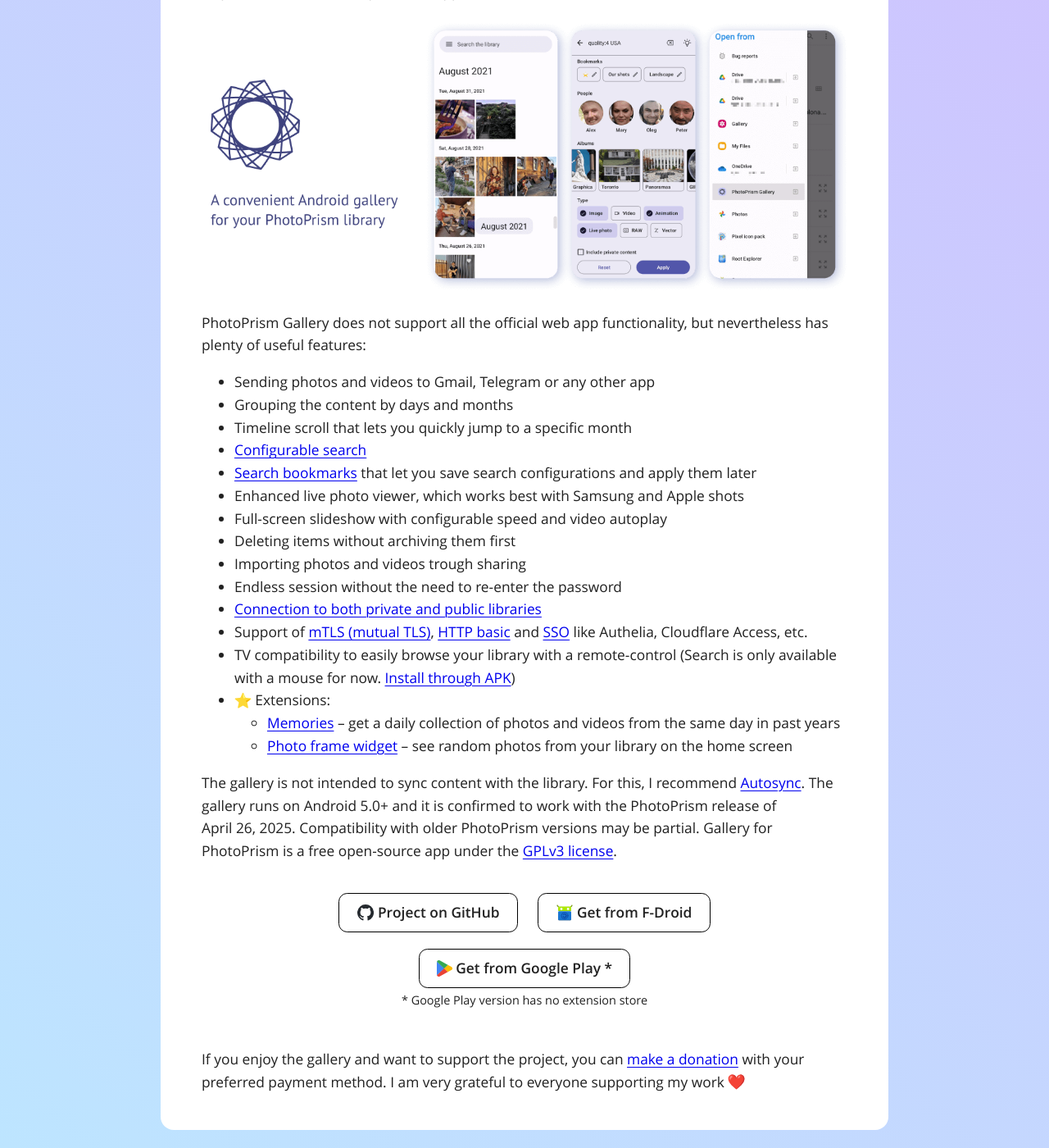
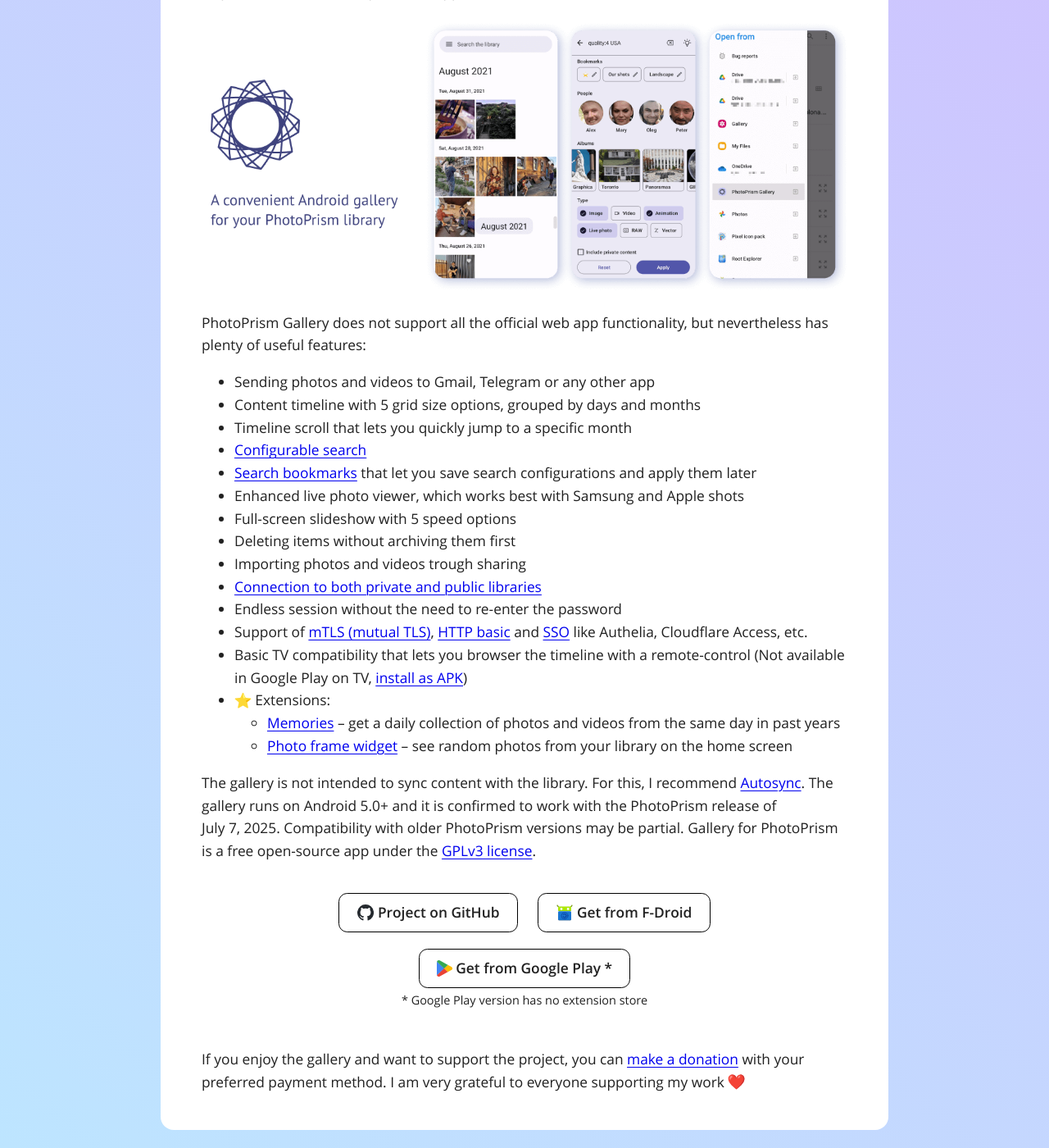
Before and after one commit to Radiokot/website, a Jekyll site: the page built from _projects/photoprism-android-gallery.html, in a window 1280 px wide and 1400 px high, scrolled down 481 px. Shown: the whole window at 82% size. Built offline with Jekyll 4.4.1, drawn with Linux system fonts in a browser that asks for light colours.

Commit message:
Update PhotoPrism description

```diff
--- a/_projects/photoprism-android-gallery.html
+++ b/_projects/photoprism-android-gallery.html
@@ -28,7 +28,7 @@
     nevertheless has plenty of useful features:
 <ul>
     <li>Sending photos and videos to Gmail, Telegram or any other app</li>
-    <li>Grouping the content by days and months</li>
+    <li>Content timeline with 5 grid size options, grouped by days and months</li>
     <li>Timeline scroll that lets you quickly jump to a specific month</li>
     <li><a href="https://github.com/Radiokot/photoprism-android-client/wiki/How-to-search-the-library"
             target="_blank">Configurable search</a></li>
@@ -36,12 +36,12 @@
             target="_blank">Search bookmarks</a>
         that let you save search configurations and apply them later</li>
     <li>Enhanced live photo viewer, which works best with Samsung and Apple shots</li>
-    <li>Full-screen slideshow with configurable speed and video autoplay</li>
+    <li>Full-screen slideshow with 5 speed options</li>
     <li>Deleting items without archiving them first</li>
     <li>Importing photos and videos trough sharing</li>
-    <li>Endless session without the need to re-enter the password</li>
     <li><a href="https://github.com/Radiokot/photoprism-android-client/wiki/Connection-guide"
             target="_blank">Connection to both private and public libraries</a></li>
+    <li>Endless session without the need to re-enter the password</li>
     <li>Support of <a
             href="https://github.com/Radiokot/photoprism-android-client/wiki/How-to-connect-to-a-library-with-mTLS-(mutual-TLS)-auth%3F">mTLS
             (mutual TLS)</a>,
@@ -52,10 +52,10 @@
             target="_blank">SSO</a>
         like Authelia, Cloudflare Access, etc.
     </li>
-    <li>TV compatibility to easily browse your library with a remote-control (Search
-        is only available with a mouse for now.
+    <li>Basic TV compatibility that lets you browser the timeline with a remote-control
+        (Not available in Google Play on TV,
         <a href="https://github.com/Radiokot/photoprism-android-client/issues/66#issuecomment-1667426238"
-            target="_blank">Install through APK</a>)
+            target="_blank">install as APK</a>)
     </li>
     <li>{% include emoji.html name = 'star' actual = '⭐' %} Extensions:
         <ul>
@@ -78,7 +78,7 @@
         href="https://play.google.com/store/apps/details?id=com.ttxapps.autosync"
         target="_blank">Autosync</a>.
     The gallery runs on Android 5.0+ and it is confirmed to work with the PhotoPrism release of
-    April&nbsp;26,&nbsp;2025. Compatibility with older PhotoPrism versions may be partial.
+    July&nbsp;7,&nbsp;2025. Compatibility with older PhotoPrism versions may be partial.
     Gallery for PhotoPrism is a free open-source app under the
     <a href="https://github.com/Radiokot/photoprism-android-client/tree/main?tab=readme-ov-file#license"
         target="_blank">GPLv3 license</a>.
```
